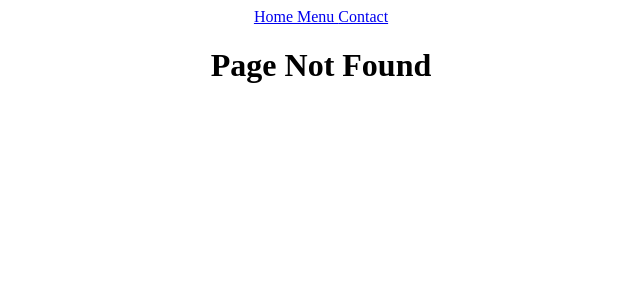
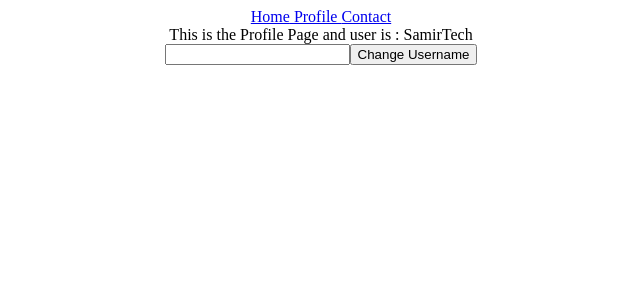
Before and after one commit to samirgautam/React_Basics_Practise, a React (Create React App) app: page /profile in a window 1280 px wide. Before the commit this address had no page. Shown: the top 300 px of the page, without its empty margins (319-959 px from the left). Built offline with nearby package versions, Linux system fonts and the light colour scheme.

Commit message:
useContext

```diff
--- a/src/App.js
+++ b/src/App.js
@@ -2,24 +2,27 @@
 import './App.css';
 import {BrowserRouter as Router, Routes, Route} from "react-router-dom";
 import { Home } from './pages/Home';
-import { Menu } from './pages/Menu';
+import { Profile } from './pages/Profile';
 import { Contact } from './pages/Contact';
 import { Navbar } from './pages/Navbar';
-
+import {useState, createContext} from "react";
+export const  AppContext = createContext();
 
 function App() {
-
+  const [username, setUsername] = useState("SamirTech");
   return (
     <div className = "App">
+      <AppContext.Provider value={{username,setUsername}}>
       <Router>
         <Navbar />
         <Routes>
           <Route path='/' element={<Home />}/>
-          <Route path="/menu" element = {<Menu />} />
+          <Route path="/profile" element = {<Profile />} />
           <Route path ="/contact" element = { <Contact />} />
           <Route path='*' element ={ <h1>Page Not Found</h1>} />
         </Routes>
       </Router>
+      </AppContext.Provider>
     </div>
   );
 }
--- /dev/null
+++ b/src/components/ChangeProfile.js
@@ -0,0 +1,17 @@
+import { useState } from "react";
+import { useContext } from "react";
+import { AppContext } from "../App";
+export const ChangeProfile = (props) => {
+   const { setUsername } = useContext(AppContext);
+
+    const [newUsername,setNewUsername] = useState("");
+    return( <div>
+        <input onChange={ (event)=>{
+            setNewUsername(event.target.value);
+        }}/>
+        <button onClick={()=>{
+            setUsername (newUsername);
+        }}>Change Username</button>
+    </div>
+    );
+};
--- a/src/pages/Home.js
+++ b/src/pages/Home.js
@@ -1,3 +1,7 @@
+import { useContext } from "react";
+import { AppContext } from "../App";
+
 export const Home =() =>{
-     return <h1>This is the Home Page</h1>
+     const { username } = useContext(AppContext);
+     return <h1>This is the Home Page and the user is: {username}</h1>
 };
--- a/src/pages/Menu.js
+++ /dev/null
@@ -1,3 +0,0 @@
-export const Menu = () =>{
-   return  <h1>This is the Menu Page</h1>
-;}
--- a/src/pages/Navbar.js
+++ b/src/pages/Navbar.js
@@ -3,7 +3,7 @@ export const Navbar = () => {
     return (
         <div>
             <Link to ="/">Home</Link>
-            <Link to = "/menu"> Menu </Link>
+            <Link to = "/profile"> Profile </Link>
             <Link to = "/contact"> Contact</Link>
         </div>
     );
--- /dev/null
+++ b/src/pages/Profile.js
@@ -0,0 +1,12 @@
+import {ChangeProfile} from "../components/ChangeProfile";
+import { useContext } from "react";
+import { AppContext } from "../App";
+
+
+export const Profile = () =>{
+   const { username } = useContext(AppContext);
+
+   return  <div>This is the Profile Page and user is : {username}
+   <ChangeProfile />
+   </div>
+;}
```
